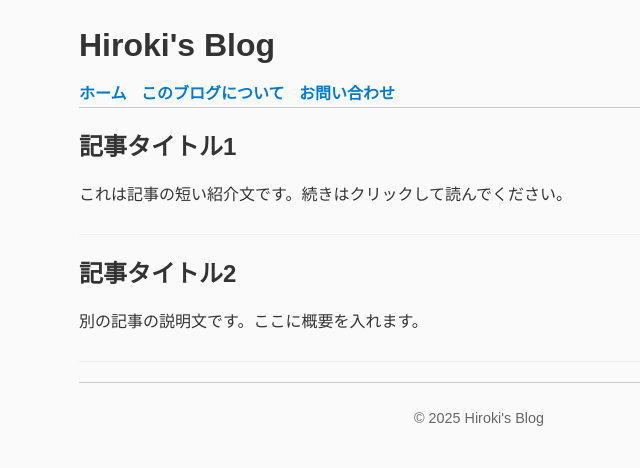
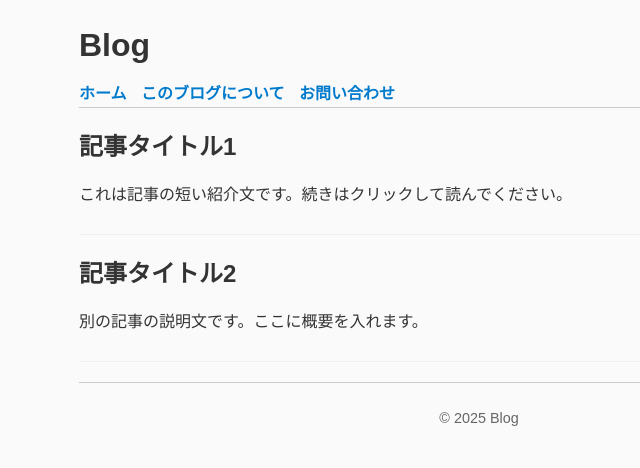
Before and after one commit to TempuraSalt/my-blog, a plain HTML site: page index.html in a window 1280 px wide. Shown: the whole page, without its empty margins (161-801 px from the left). Drawn offline with Linux system fonts and the light colour scheme.

```diff
--- a/index.html
+++ b/index.html
@@ -3,12 +3,12 @@
 <head>
   <meta charset="UTF-8" />
   <meta name="viewport" content="width=device-width, initial-scale=1" />
-  <title>Hiroki's Blog</title>
+  <title>Blog</title>
   <link rel="stylesheet" href="style.css" />
 </head>
 <body>
   <header>
-    <h1>Hiroki's Blog</h1>
+    <h1>Blog</h1>
     <nav>
       <a href="index.html">ホーム</a>
       <a href="about.html">このブログについて</a>
@@ -29,7 +29,7 @@
   </main>
 
   <footer>
-    <p>&copy; 2025 Hiroki's Blog</p>
+    <p>&copy; 2025 Blog</p>
   </footer>
 </body>
 </html>
```
